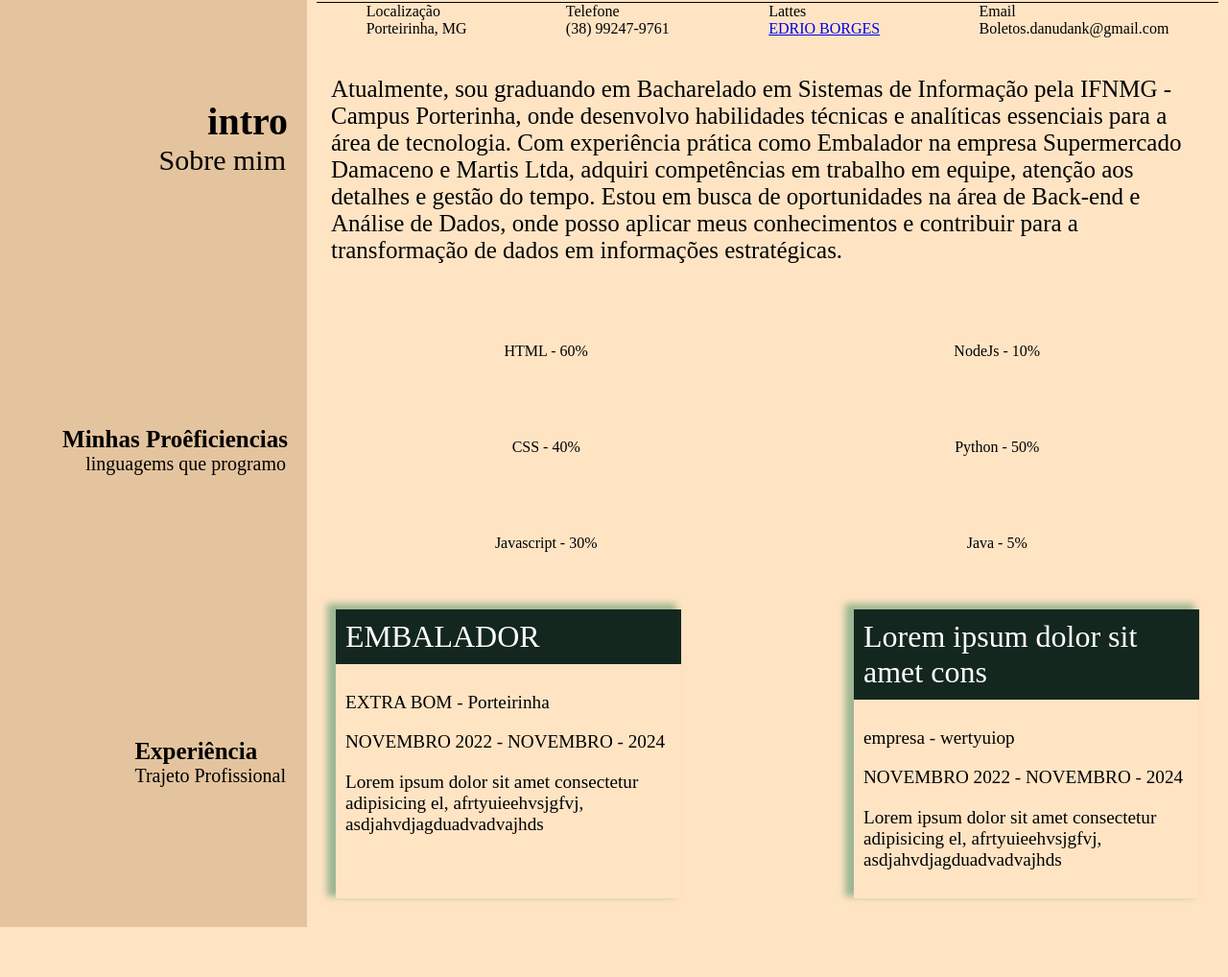
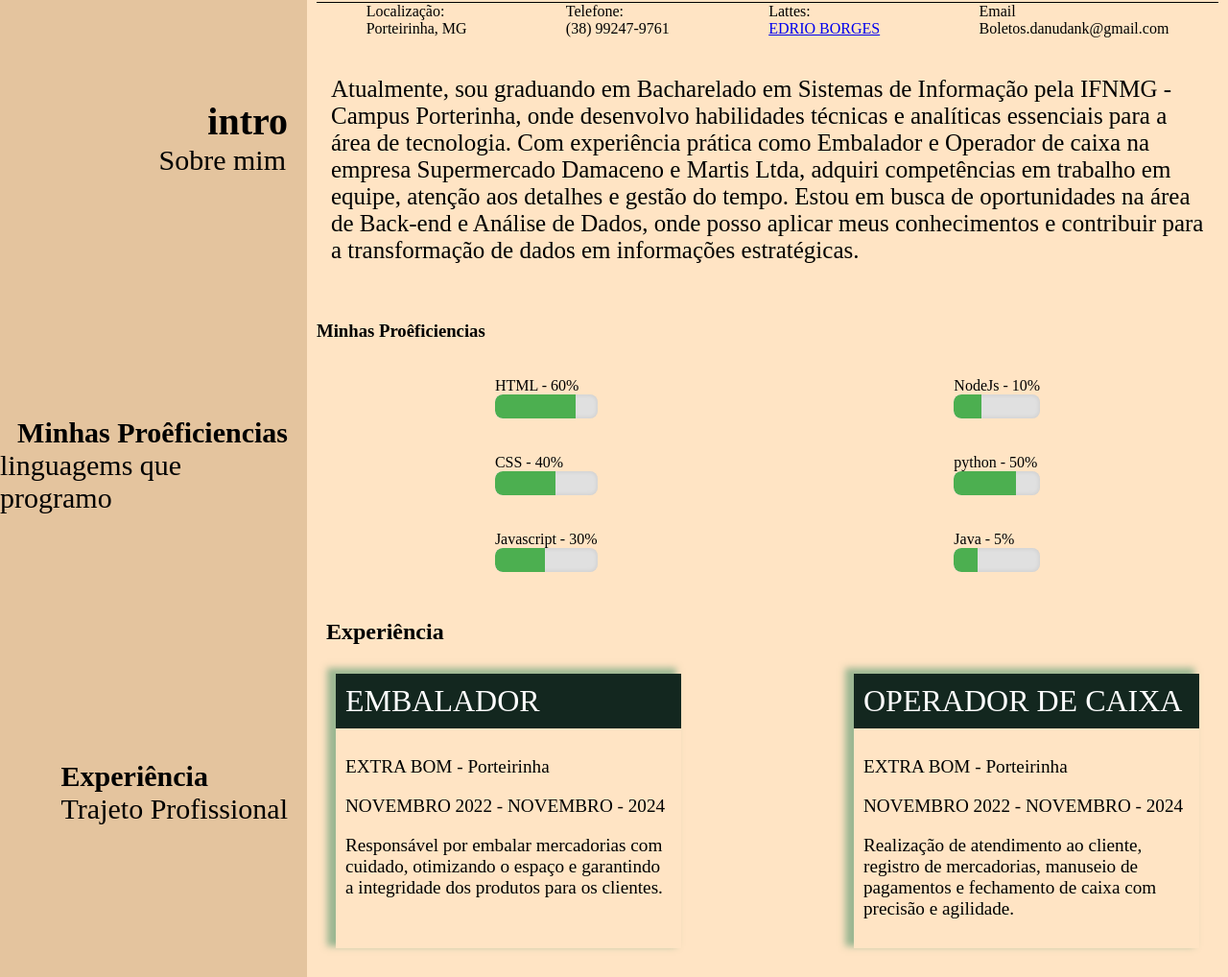
Before and after one commit to OIRDEdev/EdrioBorges.github.io, a plain HTML site: page index.html in a window 1280 px wide. Shown: the part 307-1325 px from the top of the page at 96% size. Before the commit the page ends 1273 px from the top, so only its background shows below. Drawn offline with Linux system fonts and the light colour scheme.

Commit message:
Final commit curriculo.

```diff
--- a/css/medium.css
+++ b/css/medium.css
@@ -15,7 +15,10 @@
     }
 
     .imgcontainer-main, .titulo-proef{
-        display: block;
+        display: flex;
+    }
+    .titulo-proef{
+        justify-content: center;
     }
 
     .imgcontainer-main img{
--- a/css/small.css
+++ b/css/small.css
@@ -36,6 +36,6 @@
         flex-direction: column;
     }
     .contato-item{
-        padding: 2px;
+        padding: 4px;
     }
 }
--- a/css/style.css
+++ b/css/style.css
@@ -1,4 +1,4 @@
-body{
+body {
     margin: 0;
     padding: 0;
     width: 100vw;
@@ -6,274 +6,233 @@ body{
     overflow-x: hidden;
 }
 
-::-webkit-scrollbar{
+::-webkit-scrollbar {
     width: 10px;
 }
 
-::-webkit-scrollbar-thumb{
+::-webkit-scrollbar-thumb {
     background-color: transparent;
 }
 
-*{
+* {
     scrollbar-color: transparent transparent;
 }
 
-.container-geral{
+.container-geral {
     display: grid;
     grid-template-columns: minmax(14rem, 25%) 1fr;
-    margin: 0;
-    padding: 0;
     height: 100vh;
 }
-.side-bar{
+
+.side-bar {
     background-color: rgb(228, 196, 158);
     display: grid;
     grid-template-rows: 300px;
 }
 
-.main-container{
+.main-container {
     background-color: bisque;
     margin: 10px;
     display: grid;
     grid-template-rows: 300px;
 }
 
-/*IMG SIDE BAR*/
-
-.imgcontainer{
+/* Imagem na sidebar */
+.imgcontainer {
     max-height: 322px;
     margin-bottom: 5px;
 }
 
-.imgcontainer img{
+.imgcontainer img {
     border-radius: 50%;
-    height: auto;
     width: 100%;
     max-width: 322px;
     max-height: 322px;
 }
 
-/*FIM IMG SIDE BAR*/
-
-/*INTRO SIDE BAR*/
-.intro {
+/* Introdução na sidebar */
+.intro, .proeficiencia, .Exp-side-bar {
     display: flex;
     flex-direction: column;
+    justify-content: center;
     align-items: flex-end;
     height: 300px;
-    justify-content: center;
 }
-.intro h3{
-    margin: 0;
+
+.intro h3, .proeficiencia h3, .Exp-side-bar h3 {
+    margin: 0 20px 0 0;
     padding: 0;
-    margin-right: 20px;
-    font-size: 40px;
+    font-size: 30px;
 }
-.intro p{
+
+.intro p, .proeficiencia p, .Exp-side-bar p {
     font-size: 30px;
-    margin-right: 20px;
-    margin: 0;
+    margin: 0 20px 0 0;
     padding: 0;
 }
-/*FIM INTRO SIDE BAR*/
 
-/*PROEF SIDE BAR*/
-
-.proeficiencia{
-    display: flex;
-    align-items: flex-end;
-    height: 300px;
-    justify-content: center;
-    flex-direction: column;
-}
-
-.proeficiencia h3{
-    font-size: 25px;
-    margin-right: 20px;
-    margin-bottom: 0;
-    padding: 0;
-}
-.proeficiencia p{
-    margin-top: 0;
-    margin-right: 22px;
-    font-size: 20px;
-}
-
-/*FIM PROEF SIDE BAR*/
-
-/*exp side bar*/
-.Exp-side-bar{
-    display: flex;
-    align-items: flex-end;
-    height: 300px;
-    justify-content: center;
-    flex-direction: column;
-}
-
-.Exp-side-bar h3{
-    font-size: 25px;
-    margin-right: 20px;
-    margin-bottom: 0;
-    padding: 0;
-}
-.Exp-side-bar p{
-    margin-top: 0;
-    margin-right: 22px;
-    font-size: 20px;
-}
-
-/*fim exp side bar*/
-
-/* INTRODUÇÃO */
-.name_icons{
+/* Nome e ícones */
+.name_icons {
     display: flex;
     justify-content: space-between;
     border-bottom: 1px solid;
     padding-bottom: 20px;
 }
 
-.name{
+.name {
     margin: 50px;
 }
-.name h1{
+
+.name h1 {
     font-size: 50px;
     margin: 0;
     padding: 0;
-
 }
 
-.name h2{
-    margin: 1px;
-}
-
-.name p{
+.name h2, .name p {
     margin: 0;
 }
 
-.logos{
+.logos {
     display: flex;
     align-items: flex-end;
     margin-right: 20px;
 }
 
-.logo_item{
-    width: auto;
+.logo_item {
     height: 40px;
     padding: 3px;
     cursor: pointer;
 }
 
-.imgcontainer-main{
+.imgcontainer-main {
     display: none;
 }
 
-.name-info-intro{
+.name-info-intro {
     display: contents;
 }
 
-/* FIM INTRODUÇÃO*/
-
-/*INTRO CONTAINER*/
-
-.intro-container{
-    display: flex;
-    flex-direction: column;
-}
-.contato{
-    display: flex;
-    flex-direction: row;
-    justify-content: space-around;
-}
-
-.contato-item{
+/* Introdução */
+.intro-container {
     display: flex;
     flex-direction: column;
 }
 
-.sobre-mim{
+.contato {
+    display: flex;
+    justify-content: space-around;
+}
+
+.contato-item {
+    display: flex;
+    flex-direction: column;
+}
+
+.sobre-mim {
     margin: 15px;
 }
-.texto-sobre{
+
+.texto-sobre {
     font-size: 25px;
 }
 
-/*FIM INTRO CONTAINER*/
-
-/*PROEFICIENCIAS*/
-.Proef-container{
+/* Proeficiências */
+.Proef-container {
     display: flex;
     flex-direction: column;
     height: 300px;
 }
 
-.titulo-proef{
-    width: 100%;
-    display: none;
-    justify-content: center;
-}
-
-.proeficeencias-intro{
+.proeficeencias-intro {
     display: flex;
-    flex-direction: row;
     justify-content: space-around;
     height: 100%;
 }
 
-.itemgrid{
+.itemgrid {
     display: flex;
     flex-direction: column;
     justify-content: space-around;
 }
 
-.progress-bar{
+.progress-bar {
+    position: relative;
     height: 25px;
+    background-color: #e0e0e0;
     border-radius: 8px;
-    color: black;
+    overflow: hidden;
+    box-shadow: inset 0 0 5px rgba(0, 0, 0, 0.1);
+}
+
+.progress-bar::before {
+    content: attr(data-skill);
+    position: absolute;
+    height: 100%;
+    width: 0;
+    background-color: #4caf50;
+    border-radius: 8px 0 0 8px;
+    transition: width 0.3s ease-in-out;
+    color: white;
     line-height: 25px;
     text-align: center;
     padding: 0 10px;
-}
-
-/*FIM PROENFICIENCIAS*/
-
-/*experiencia*/
-.nameEXP{
-    display: none;
-}
-
-.container-exp{
-    display: flex;
-    flex-direction: row;
-    justify-content: space-between;
-    margin: 0;
-    padding: 10px;
-}
-.Experience-container{
-    display: flex;
-    flex-direction: column;
-    margin: 0;
-    padding: 10px;
 
 }
 
-.experiencia{
+
+.html .progress-bar::before {
+    width: 60%;
+}
+
+.css .progress-bar::before {
+    width: 40%;
+}
+
+.javascript .progress-bar::before {
+    width: 30%;
+}
+
+.nodeJs .progress-bar::before {
+    width: 10%;
+}
+
+.python .progress-bar::before {
+    width: 50%;
+}
+
+.Java .progress-bar::before {
+    width: 5%;
+}
+
+/* Experiência */
+.container-exp {
+    display: flex;
+    justify-content: space-between;
+    padding: 10px;
+}
+
+.Experience-container {
     display: flex;
     flex-direction: column;
-    margin: 0;
-    padding: 0;
+    padding: 10px;
+}
+
+.experiencia {
+    display: flex;
+    flex-direction: column;
     box-shadow: -7px -4px 7px 2px rgba(55, 137, 95, 0.5);
     max-width: 40%;
 }
 
-.NameExp{
+.NameExp {
     background-color: rgb(19, 39, 31);
     padding: 10px;
     font-size: xx-large;
     color: white;
 }
 
-.infoexp{
+.infoexp {
     font-size: larger;
     padding: 10px;
 }
-/*fim experiencia*/
--- a/index.html
+++ b/index.html
@@ -63,17 +63,17 @@
             <div class="intro-container">
                 <div class="contato">
                     <div class="contato-item">
-                        <span>Localização</span>
+                        <span>Localização:</span>
                         <span>Porteirinha, MG</span>
                     </div>
 
                     <div class="contato-item">
-                        <span>Telefone</span>
+                        <span>Telefone:</span>
                         <span>(38) 99247-9761</span>
                     </div>
 
                     <div class="contato-item">
-                        <span class="linked">Lattes</span>
+                        <span class="linked">Lattes:</span>
                         <a href="http://lattes.cnpq.br/0245555602144252" target="_blank" rel="noopener noreferrer">
                             EDRIO BORGES
                         </a>
@@ -89,8 +89,8 @@
                     <div class="texto-sobre">
                         <p>
                                 Atualmente, sou graduando em Bacharelado em Sistemas de Informação pela IFNMG - Campus Porterinha,
-                            onde desenvolvo habilidades técnicas e analíticas essenciais para a área de tecnologia. Com experiência prática como Embalador na empresa
-                            Supermercado Damaceno e Martis Ltda, adquiri competências em trabalho em equipe, atenção aos detalhes e gestão do tempo.
+                            onde desenvolvo habilidades técnicas e analíticas essenciais para a área de tecnologia. Com experiência prática como Embalador e Operador de caixa
+                            na empresa Supermercado Damaceno e Martis Ltda, adquiri competências em trabalho em equipe, atenção aos detalhes e gestão do tempo.
                             Estou em busca de oportunidades na área de Back-end e Análise de Dados, onde posso aplicar meus conhecimentos e contribuir para a
                             transformação de dados em informações estratégicas.
                         </p>
@@ -106,24 +106,30 @@
                 <div class="proeficeencias-intro">
                     <div class="itemgrid">
                         <div class="html">
-                            <div class="progress-bar">HTML - 60%</div>
+                            <span style="z-index: 100;">HTML - 60%</span>
+                            <div class="progress-bar"></div>
                         </div>
                         <div class="css">
-                            <div class="progress-bar">CSS - 40%</div>
+                            <span style="z-index: 100;">CSS - 40%</span>
+                            <div class="progress-bar"></div>
                         </div>
                         <div class="javascript">
-                            <div class="progress-bar">Javascript - 30%</div>
+                            <span style="z-index: 100;">Javascript - 30%</span>
+                            <div class="progress-bar"></div>
                         </div>
                     </div>
                     <div class="itemgrid">
                         <div class="nodeJs">
-                            <div class="progress-bar">NodeJs - 10%</div>
+                            <span style="z-index: 100;">NodeJs - 10%</span>
+                            <div class="progress-bar"></div>
                         </div>
                         <div class="python">
-                            <div class="progress-bar">Python - 50%</div>
+                            <span style="z-index: 100;">python - 50%</span>
+                            <div class="progress-bar"></div>
                         </div>
                         <div class="Java">
-                            <div class="progress-bar">Java - 5%</div>
+                            <span style="z-index: 100;">Java - 5%</span>
+                            <div class="progress-bar"></div>
                         </div>
                     </div>
                 </div>
@@ -142,18 +148,20 @@
                         <div class="infoexp">
                             <p>EXTRA BOM - Porteirinha</p>
                             <p>NOVEMBRO 2022 - NOVEMBRO - 2024</p>
-                            <p>Lorem ipsum dolor sit amet consectetur adipisicing el, afrtyuieehvsjgfvj, asdjahvdjagduadvadvajhds</p>
+                            <p>Responsável por embalar mercadorias com cuidado, otimizando o espaço e garantindo a integridade dos produtos para os clientes.</p>
+                            </p>
                         </div>
                     </div>
 
                     <div class="experiencia">
                         <div class="NameExp">
-                            Lorem ipsum dolor sit amet cons
+                            OPERADOR DE CAIXA
                         </div>
                         <div class="infoexp">
-                            <p>empresa - wertyuiop</p>
+                            <p>EXTRA BOM - Porteirinha</p>
                             <p>NOVEMBRO 2022 - NOVEMBRO - 2024</p>
-                            <p>Lorem ipsum dolor sit amet consectetur adipisicing el, afrtyuieehvsjgfvj, asdjahvdjagduadvadvajhds</p>
+                            <p>Realização de atendimento ao cliente, registro de mercadorias, manuseio de pagamentos e fechamento de caixa com precisão e agilidade.</p>
+                        </div>
                         </div>
                     </div>
                 </div>
```
